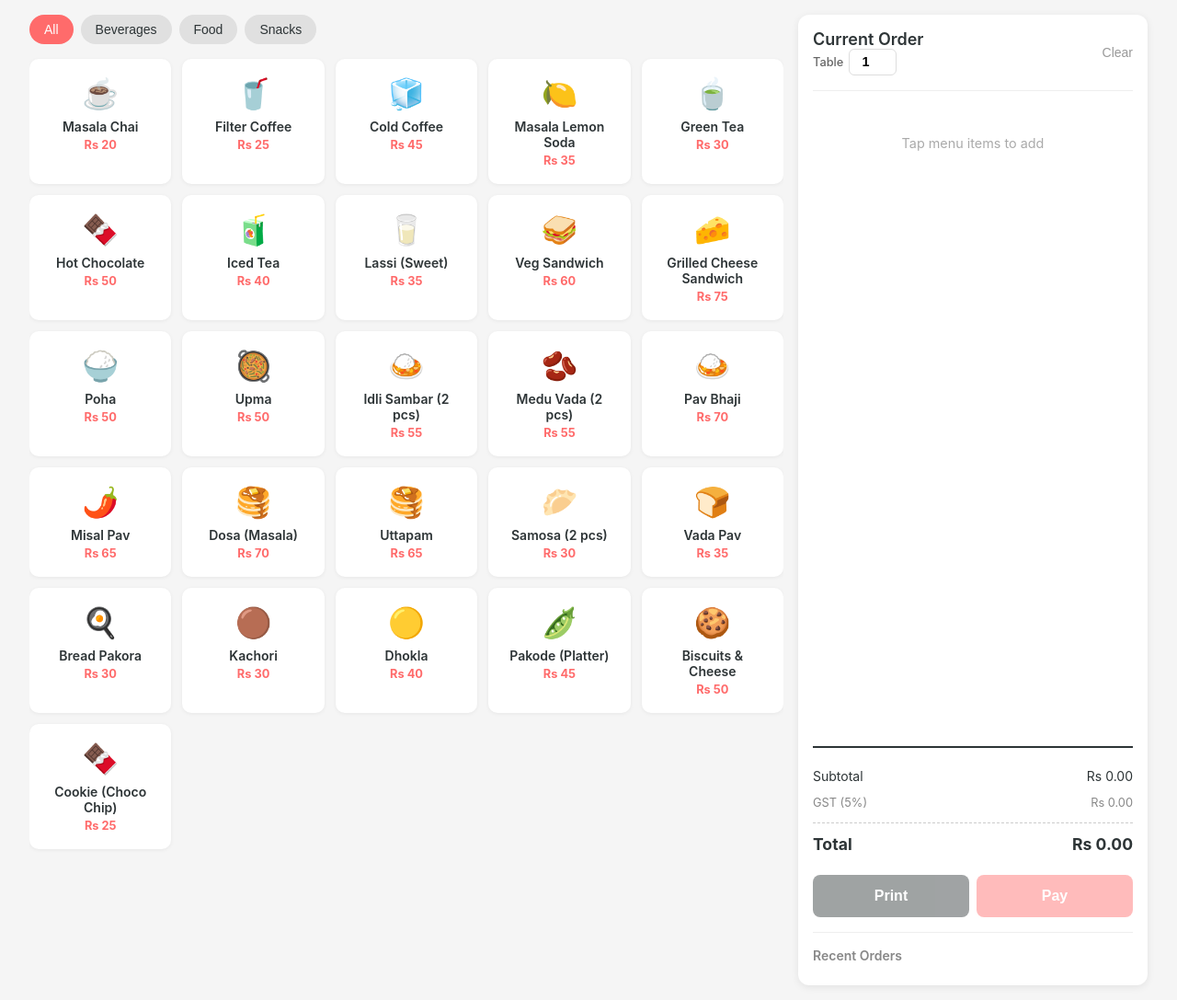
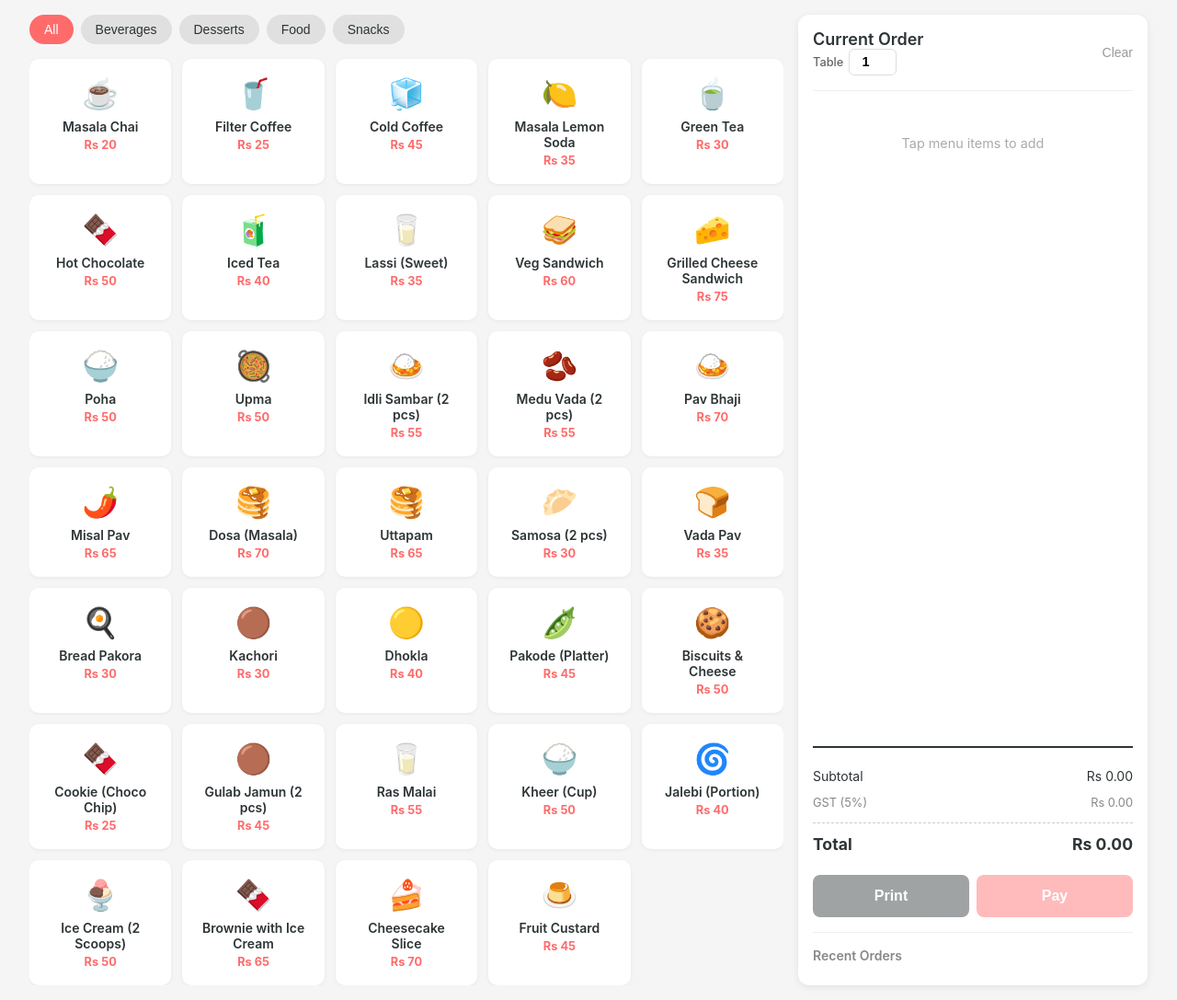
Before and after one commit to chaitanyasunny/pos-cafe-india, a Flask app: page / in a window 1280 px wide. Shown: the part 115-1202 px from the top of the page at 92% size. Run offline with Flask 3, Linux system fonts and the light colour scheme; data comes from the database, SQL or seed files in the repository; data that the repository does not hold is empty.

Commit message:
Add Desserts menu category with seed and upgrade path
- Define eight default dessert items (Indian + cafe staples) in paisa
- Reuse _DESSERT_SEED via default_dessert_products() for initial seed
- ensure_desserts_category() inserts desserts when missing (older DBs)
- Add Item modal: Desserts option; category tabs sorted alphabetically

Made-with: Cursor

```diff
--- a/app.py
+++ b/app.py
@@ -85,6 +85,23 @@ def get_ist_now():
     return datetime.now(IST)
 
 
+# (name, price_paisa, emoji) — single source for seed + DB upgrades
+_DESSERT_SEED = (
+    ('Gulab Jamun (2 pcs)', 4500, '🟤'),
+    ('Ras Malai', 5500, '🥛'),
+    ('Kheer (Cup)', 5000, '🍚'),
+    ('Jalebi (Portion)', 4000, '🌀'),
+    ('Ice Cream (2 Scoops)', 5000, '🍨'),
+    ('Brownie with Ice Cream', 6500, '🍫'),
+    ('Cheesecake Slice', 7000, '🍰'),
+    ('Fruit Custard', 4500, '🍮'),
+)
+
+
+def default_dessert_products():
+    return [Product(name=n, category='Desserts', price=p, image=i) for n, p, i in _DESSERT_SEED]
+
+
 def seed_products():
     """Seed default menu items if database is empty."""
     if Product.query.first() is None:
@@ -118,9 +135,18 @@ def seed_products():
             Product(name='Pakode (Platter)', category='Snacks', price=4500, image='🫛'),
             Product(name='Biscuits & Cheese', category='Snacks', price=5000, image='🍪'),
             Product(name='Cookie (Choco Chip)', category='Snacks', price=2500, image='🍫'),
+            *default_dessert_products(),
         ]
         db.session.add_all(items)
         db.session.commit()
+
+
+def ensure_desserts_category():
+    """Add default desserts if the DB was seeded before that category existed."""
+    if Product.query.filter_by(category='Desserts').first() is not None:
+        return
+    db.session.add_all(default_dessert_products())
+    db.session.commit()
 
 
 @app.before_request
@@ -129,6 +155,7 @@ def before_first():
         with app.app_context():
             db.create_all()
             seed_products()
+            ensure_desserts_category()
         app._seeded = True
 
 
--- a/templates/index.html
+++ b/templates/index.html
@@ -336,6 +336,7 @@
                         <option value="Beverages">Beverages</option>
                         <option value="Food">Food</option>
                         <option value="Snacks">Snacks</option>
+                        <option value="Desserts">Desserts</option>
                     </select>
                     <input type="number" id="newPrice" placeholder="Price in Rs" style="padding:0.5rem;border:1px solid #DDD;border-radius:6px;font-size:1rem;">
                     <div style="font-size:0.875rem;color:#666;text-align:center;">Select Icon</div>
@@ -543,7 +544,7 @@
         }
 
         function renderCategories() {
-            const categories = ['All', ...new Set(products.map(p => p.category))];
+            const categories = ['All', ...[...new Set(products.map(p => p.category))].sort((a, b) => a.localeCompare(b))];
             const tabs = document.getElementById('categoryTabs');
             tabs.innerHTML = categories.map(c => `
                 <button class="category-tab ${c === currentCategory ? 'active' : ''}" onclick="setCategory('${c}')">${c}</button>
```
